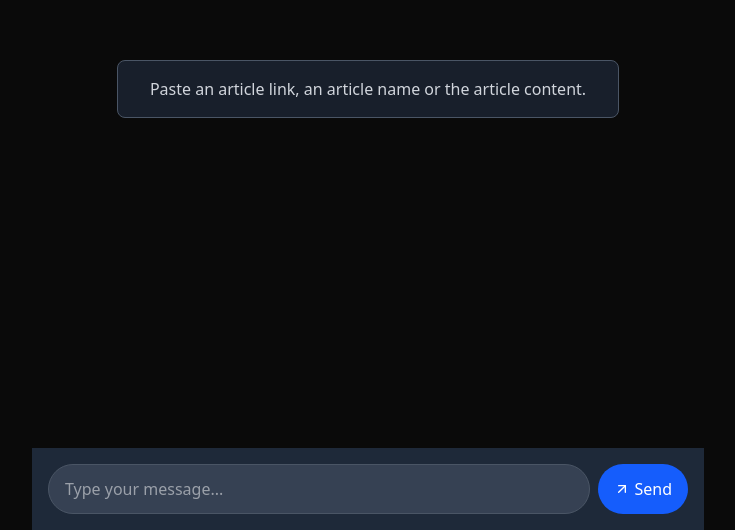
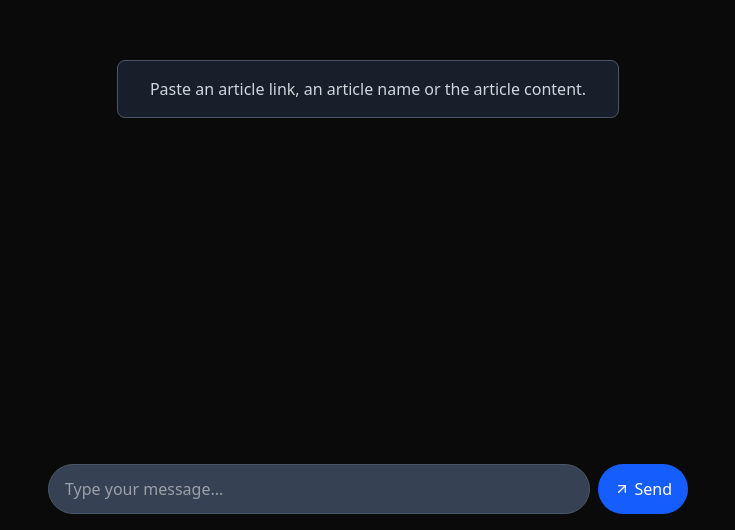
Before and after one commit to Psionyc/antifake, a Next.js app: page /chat in a window 1280 px wide. Shown: the part 270-800 px from the top of the page, without its empty margins (272-1007 px from the left). Built offline with nearby package versions, Linux system fonts and the light colour scheme.

Commit message:
Removed unncessary background

```diff
--- a/src/components/ChatInput.tsx
+++ b/src/components/ChatInput.tsx
@@ -18,7 +18,7 @@ export default function ChatInput({ onSend }: ChatInputProps) {
   };
 
   return (
-    <form onSubmit={handleSubmit} className="flex w-full gap-2 p-4 bg-gray-800">
+    <form onSubmit={handleSubmit} className="flex w-full gap-2 p-4">
       <input
         type="text"
         className="flex-1 rounded-full border border-gray-600 px-4 py-3 bg-gray-700 text-white"
```
